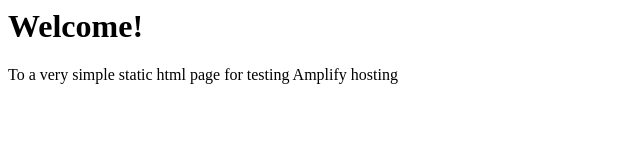
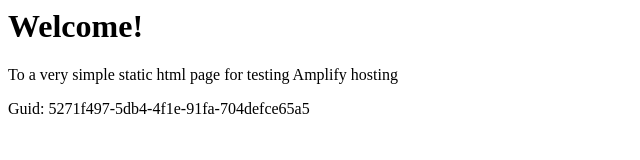
Before and after one commit to aws-aemilia-iad/Github-PR-Commit-Integration-Test-DoNotTouch-Gith-P5X5MO5I-v1-prod-us-east-1, a website: page src/index.html in a window 1280 px wide. Shown: the whole page, without its empty margins (0-640 px from the left). Drawn offline with Linux system fonts and the light colour scheme.

Commit message:
commit from integ tests

```diff
--- a/src/index.html
+++ b/src/index.html
@@ -1,3 +1,5 @@
+
+
 <html lang="en">
 
 <head>
@@ -10,6 +12,6 @@
 <body>
     <h1>Welcome!</h1>
     <p>To a very simple static html page for testing Amplify hosting</p>
-</body>
+    <p>Guid: 5271f497-5db4-4f1e-91fa-704defce65a5</p></body>
 
 </html>
```
